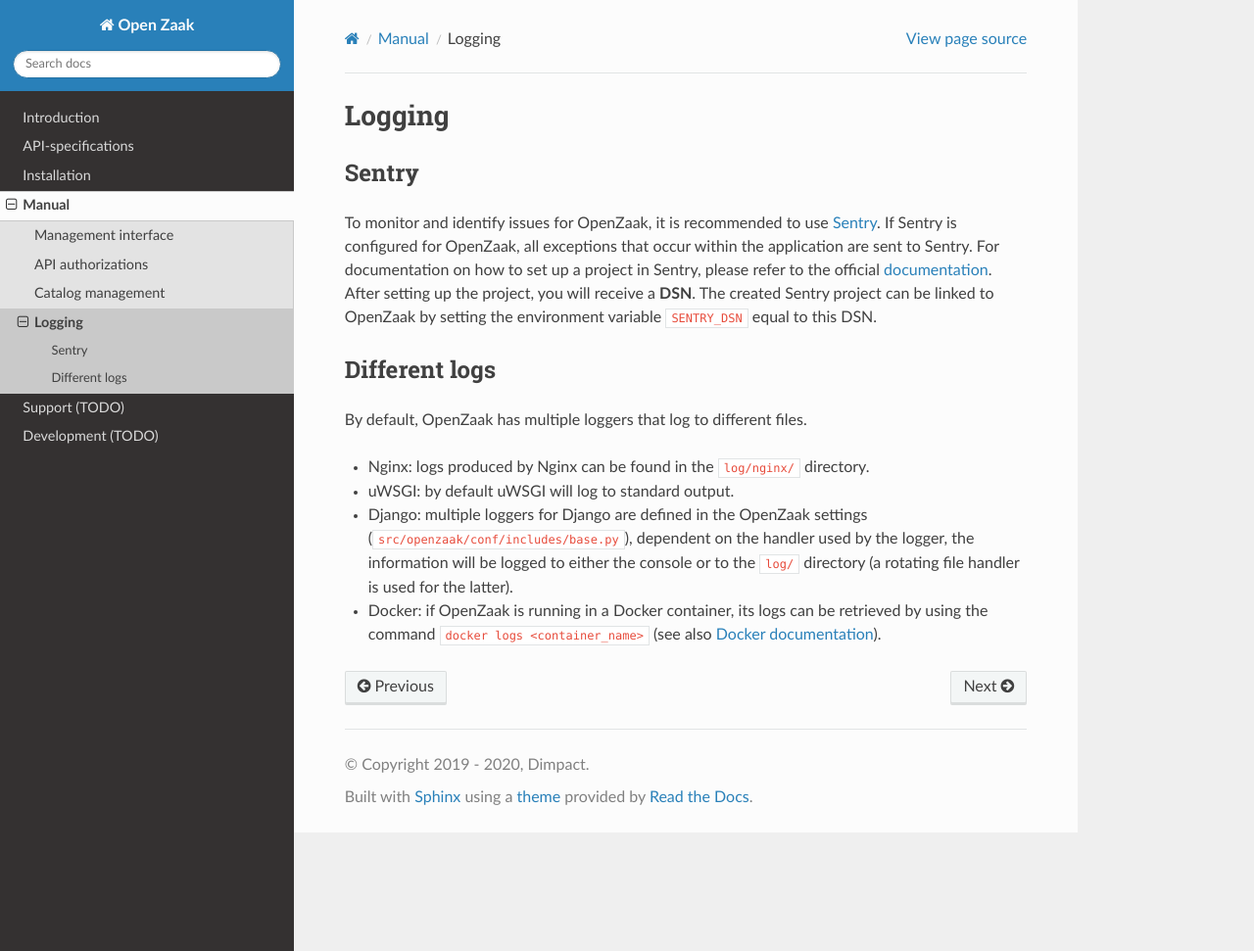
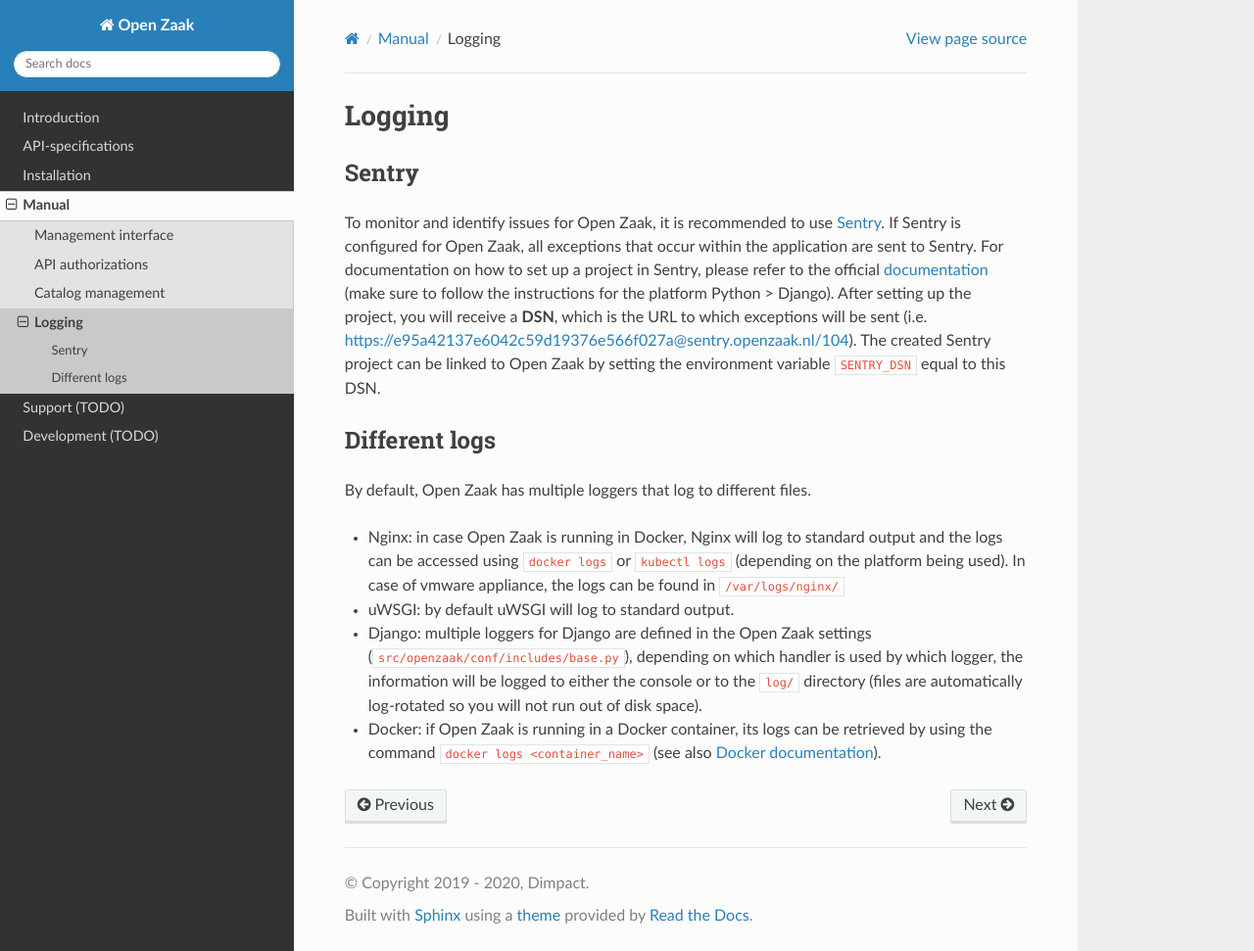
Before and after one commit to open-zaak/open-zaak, a Sphinx documentation site: the page built from docs/manual/logging.rst, in a window 1280 px wide and 971 px high. Shown: the whole window at 98% size. Built offline with Sphinx 7.4.7 and the Read the Docs theme 2.0.0, drawn with Linux system fonts in a browser that asks for light colours.

Commit message:
PR feedback

```diff
--- a/docs/manual/logging.rst
+++ b/docs/manual/logging.rst
@@ -5,26 +5,31 @@
 Sentry
 ======
 
-To monitor and identify issues for OpenZaak, it is recommended to use `Sentry`_.
-If Sentry is configured for OpenZaak, all exceptions that occur within the application
-are sent to Sentry. For documentation on how to set up a project in Sentry, please refer to the official `documentation`_.
-After setting up the project, you will receive a **DSN**. The created Sentry project can be linked to OpenZaak by setting
+To monitor and identify issues for Open Zaak, it is recommended to use `Sentry`_.
+If Sentry is configured for Open Zaak, all exceptions that occur within the application
+are sent to Sentry. For documentation on how to set up a project in Sentry, please refer to the official `documentation`_
+(make sure to follow the instructions for the platform Python > Django).
+After setting up the project, you will receive a **DSN**, which is the URL to which exceptions will be sent
+(i.e. https://e95a42137e6042c59d19376e566f027a@sentry.openzaak.nl/104).
+The created Sentry project can be linked to Open Zaak by setting
 the environment variable ``SENTRY_DSN`` equal to this DSN.
 
 .. _`sentry`: https://sentry.io/
-.. _`documentation`: https://docs.sentry.io/error-reporting/quickstart/?platform=javascript
+.. _`documentation`: https://docs.sentry.io/guides/getting-started/
 
 Different logs
 ==============
 
-By default, OpenZaak has multiple loggers that log to different files.
+By default, Open Zaak has multiple loggers that log to different files.
 
-- Nginx: logs produced by Nginx can be found in the ``log/nginx/`` directory.
+- Nginx: in case Open Zaak is running in Docker, Nginx will log to standard output
+  and the logs can be accessed using ``docker logs`` or ``kubectl logs`` (depending on the
+  platform being used). In case of vmware appliance, the logs can be found in ``/var/logs/nginx/``
 - uWSGI: by default uWSGI will log to standard output.
-- Django: multiple loggers for Django are defined in the OpenZaak settings (``src/openzaak/conf/includes/base.py``),
-  dependent on the handler used by the logger, the information will be logged to either the console
-  or to the ``log/`` directory (a rotating file handler is used for the latter).
-- Docker: if OpenZaak is running in a Docker container, its logs can be retrieved by
+- Django: multiple loggers for Django are defined in the Open Zaak settings (``src/openzaak/conf/includes/base.py``),
+  depending on which handler is used by which logger, the information will be logged to either the console
+  or to the ``log/`` directory (files are automatically log-rotated so you will not run out of disk space).
+- Docker: if Open Zaak is running in a Docker container, its logs can be retrieved by
   using the command ``docker logs <container_name>`` (see also `Docker documentation`_).
 
 .. _`Docker documentation`: https://docs.docker.com/engine/reference/commandline/logs/
```
